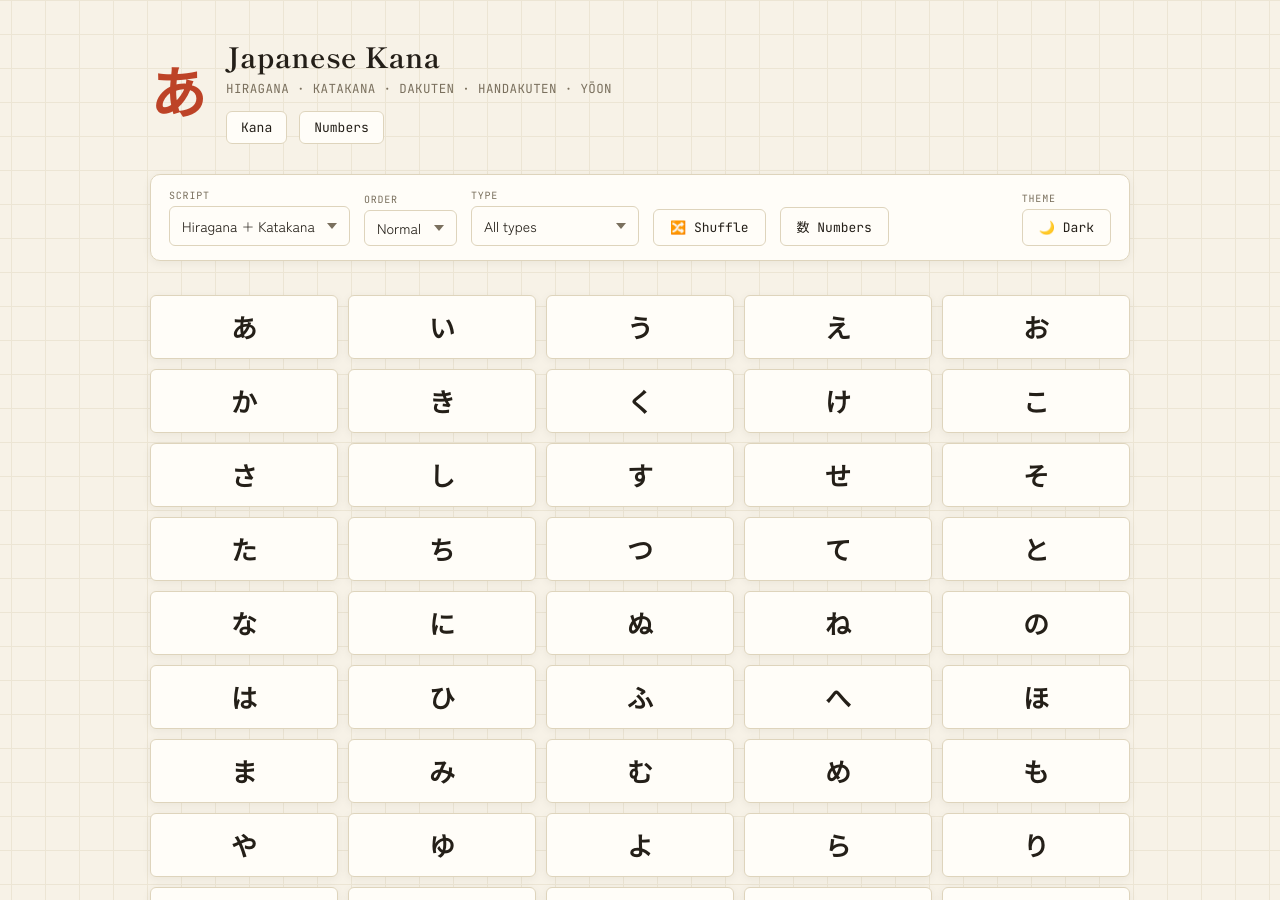
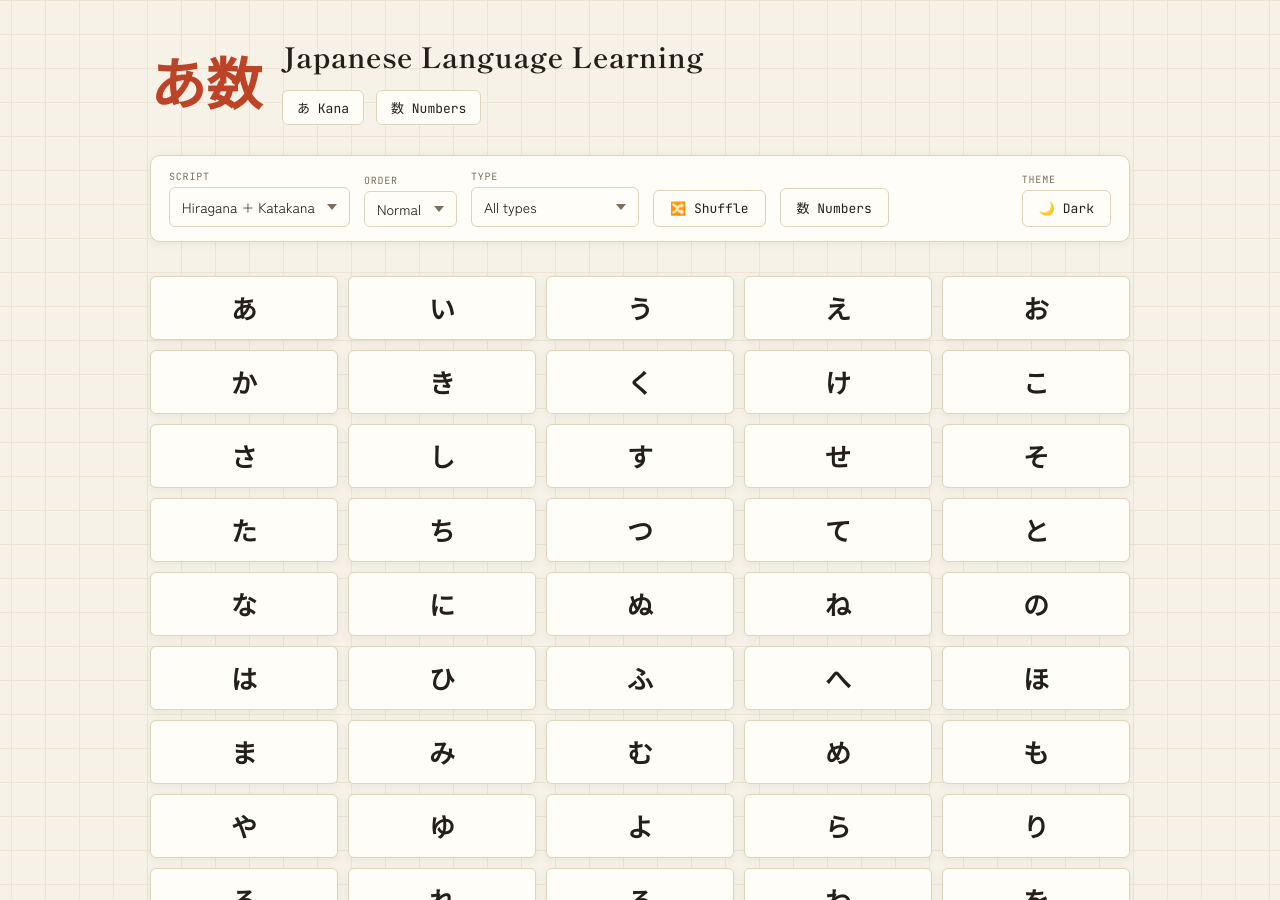
Before and after one commit to najmul-hasan-nirob/japanese-flashcards, a Jekyll site: the page built from index.html, in a window 1280 px wide and 900 px high. Built offline with Jekyll 4.4.1, drawn with Linux system fonts in a browser that asks for light colours.

Commit message:
Update header.html

```diff
--- a/_includes/header.html
+++ b/_includes/header.html
@@ -1,13 +1,10 @@
 <div class="page-head">
-    <div class="kanji-mark">あ</div>
+    <div class="kanji-mark">あ数</div>
     <div>
-        <h1>Japanese Kana</h1>
-        <div class="subtitle">
-            HIRAGANA · KATAKANA · DAKUTEN · HANDAKUTEN · YŌON
-        </div>
+        <h1>Japanese Language Learning</h1>
         <nav class="main-nav">
-            <a href="{{ '/index.html' | relative_url }}">Kana</a>
-            <a href="{{ '/numbers-flash-cards.html' | relative_url }}">Numbers</a>
+            <a href="{{ '/index.html' | relative_url }}">あ Kana</a>
+            <a href="{{ '/numbers.html' | relative_url }}"> 数 Numbers</a>
         </nav>
     </div>
 </div>
```
